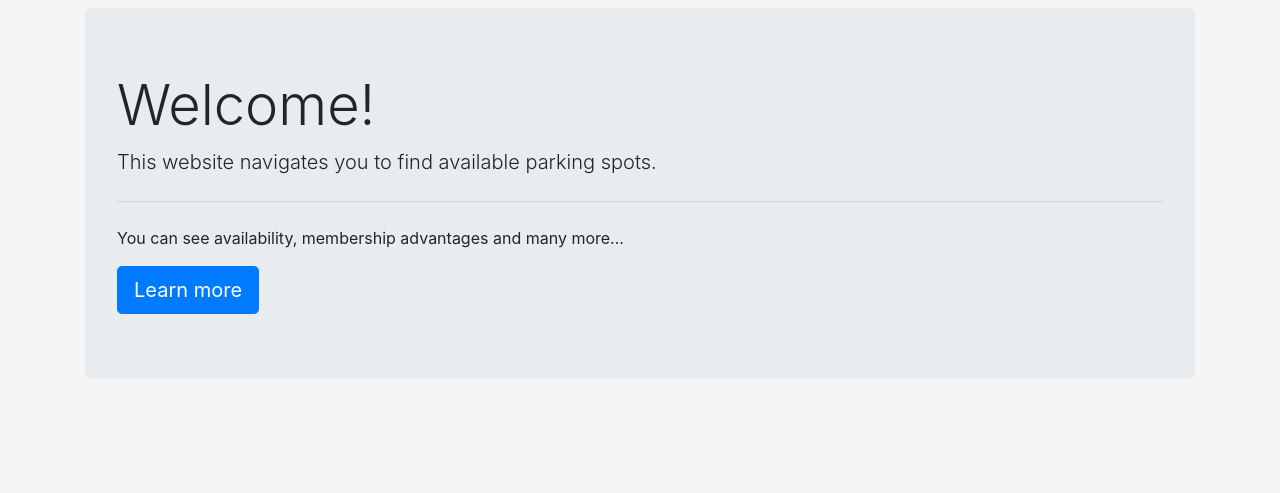
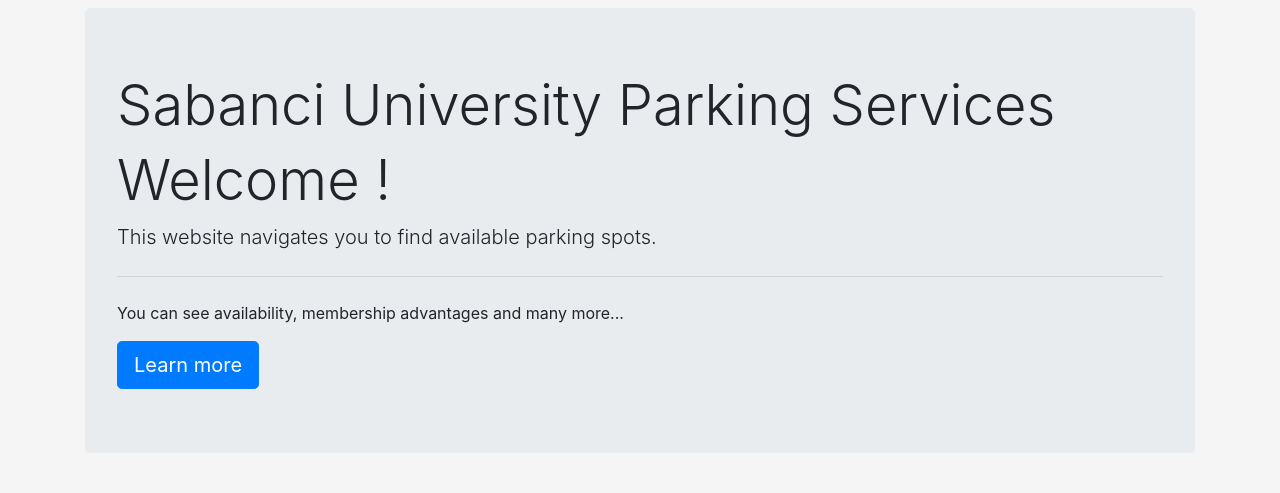
Before and after one commit to AYasinAkalin/ParkingLotManagement, a Flask app: page / in a window 1280 px wide. Shown: the part 59-552 px from the top of the page. Run offline with Flask 2, Linux system fonts and the light colour scheme; some libraries are stand-ins or nearby versions.

Commit message:
Update index.html

```diff
--- a/src/app/templates/index.html
+++ b/src/app/templates/index.html
@@ -4,7 +4,8 @@
 {% block content%}
   <h1></h1>
   <div class="jumbotron">
-    <h1 class="display-4">Welcome!</h1>
+    <h1 class="display-4"> Sabanci University Parking Services </h1>
+    <h1 class="display-4">Welcome !</h1>
     <p class="lead">This website navigates you to find available parking spots.</p>
     <hr class="my-4">
     <p>You can see availability, membership advantages and many more...</p>
```
